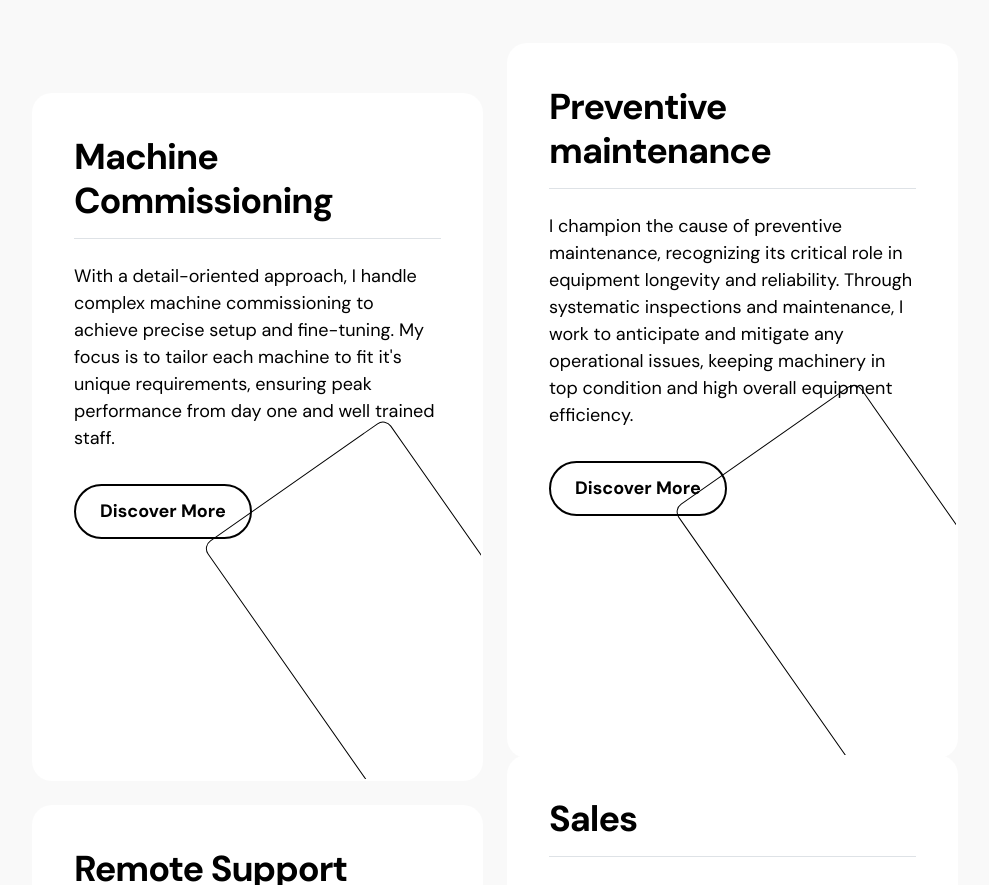
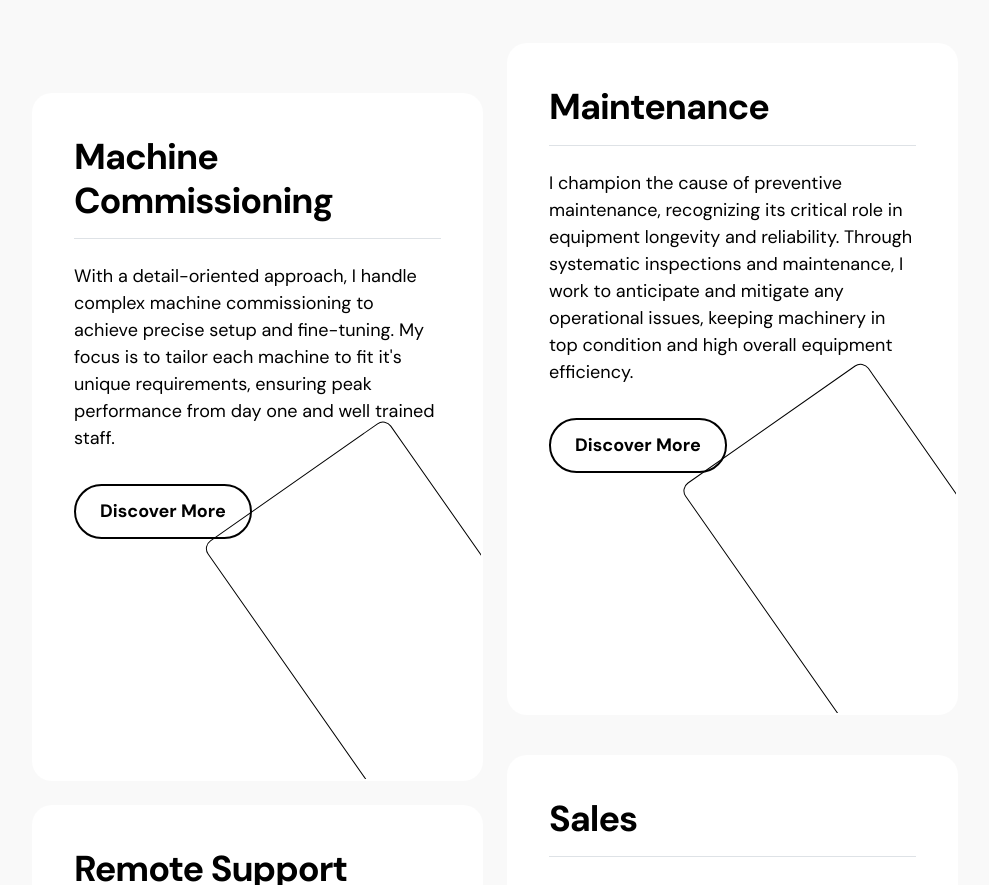
Before and after one commit to femezher/portifolio, a plain HTML site: page index.html in a window 1280 px wide. Shown: the part 6669-7554 px from the top of the page, without its empty margins (145-1134 px from the left). Drawn offline with Linux system fonts and the light colour scheme.

Commit message:
Update index.html

```diff
--- a/index.html
+++ b/index.html
@@ -474,7 +474,7 @@ https://templatemo.com/tm-578-first-portfolio
                                 <div class="col-lg-6 col-12">
                                     <div class="services-thumb services-thumb-up">
                                         <div class="d-flex flex-wrap align-items-center border-bottom mb-4 pb-3">
-                                            <h3 class="mb-0">Preventive maintenance</h3>
+                                            <h3 class="mb-0">Maintenance</h3>
 
 
                                         </div>
```
